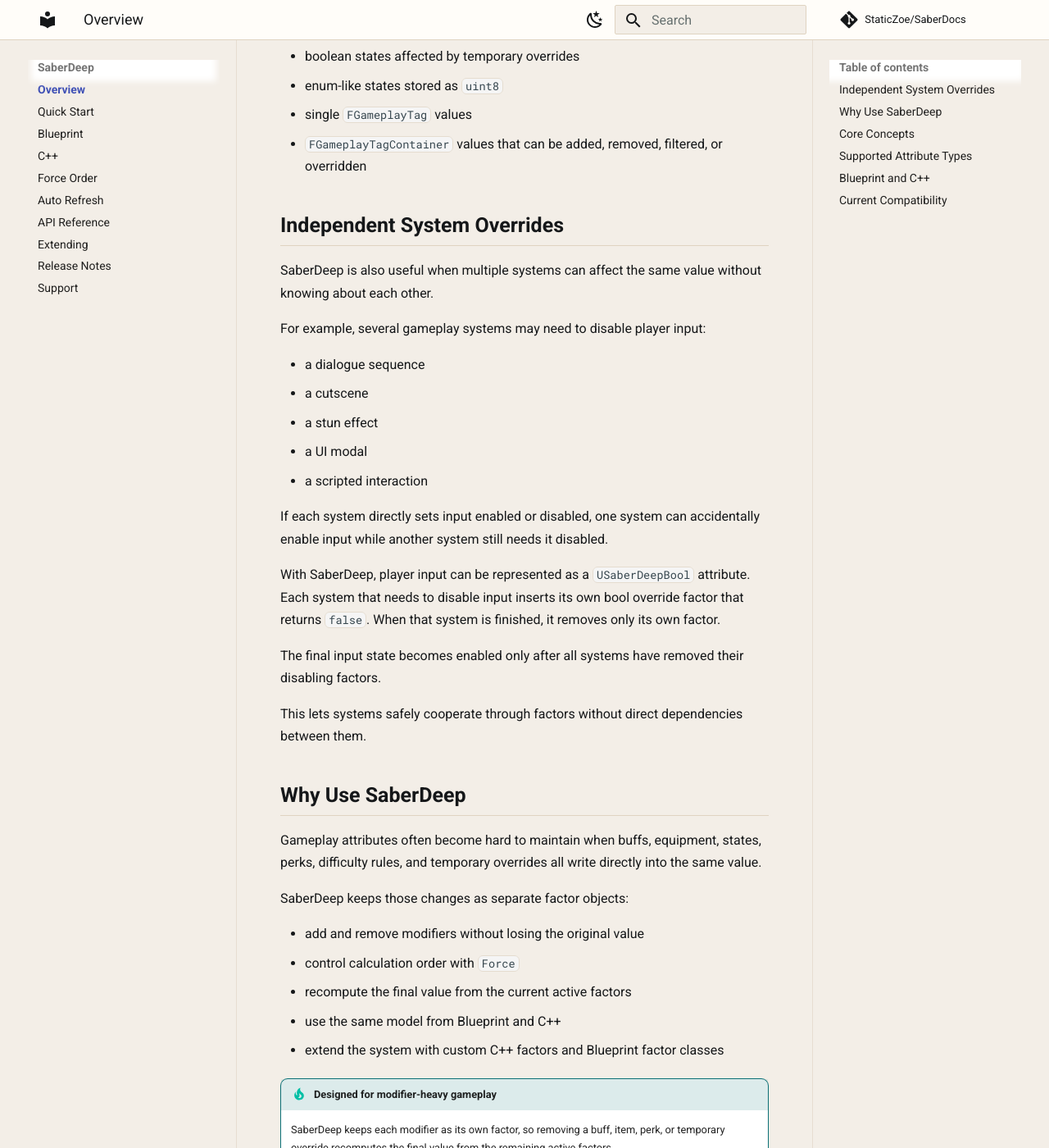
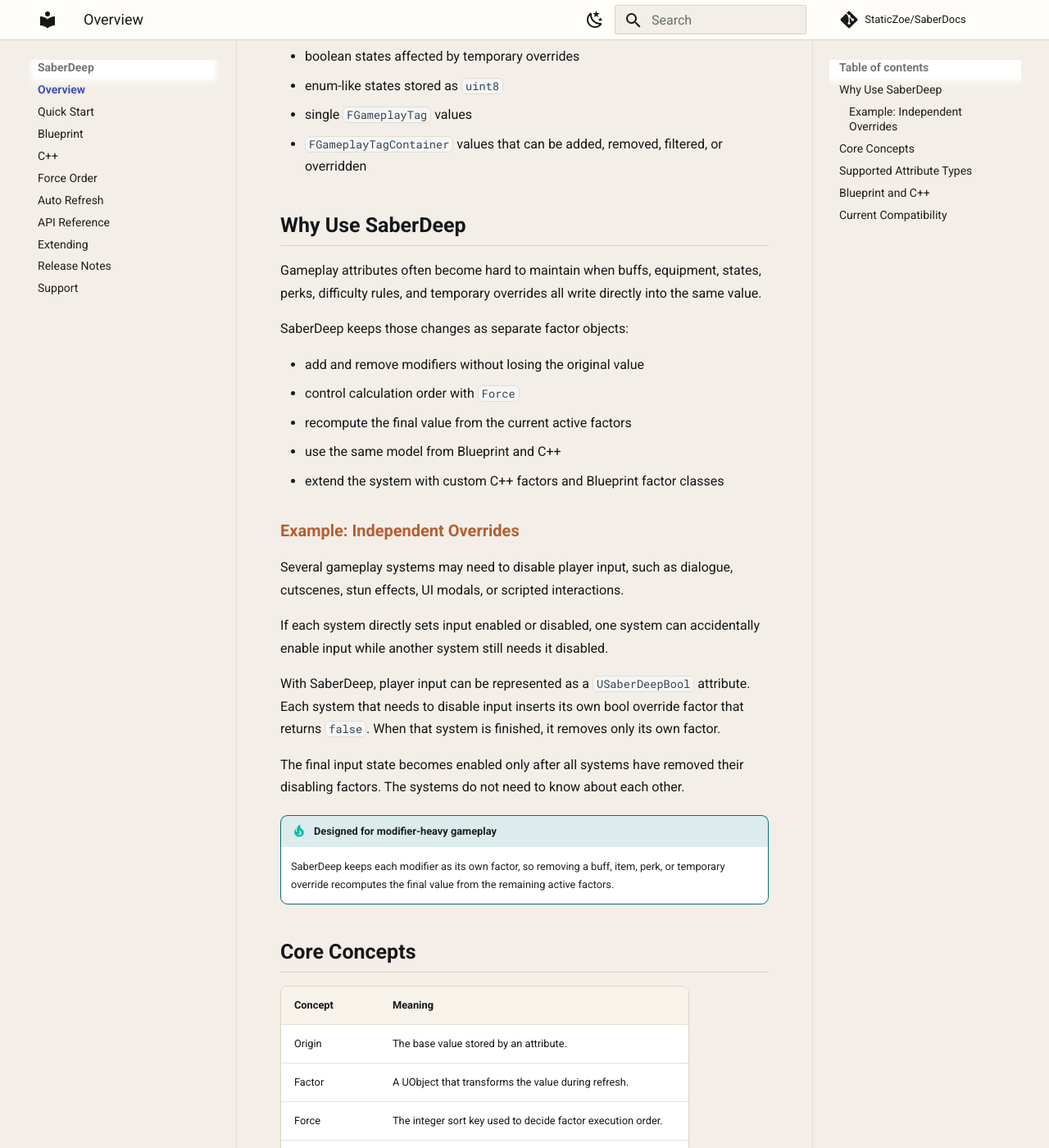
Before and after one commit to StaticZoe/SaberDocs, an MkDocs documentation site: the page built from docs/saberdeep/index.md, in a window 1280 px wide and 1400 px high, scrolled down 590 px. Shown: the whole window at 82% size. Built offline with MkDocs 1.6.1 and Material for MkDocs 9.7.7, drawn with Linux system fonts in a browser that asks for light colours; comment, search, counter and statistics services are not loaded.

Commit message:
Reposition independent override example

```diff
--- a/docs/saberdeep/index.md
+++ b/docs/saberdeep/index.md
@@ -19,26 +19,6 @@ Typical examples include:
 - single `FGameplayTag` values
 - `FGameplayTagContainer` values that can be added, removed, filtered, or overridden
 
-## Independent System Overrides
-
-SaberDeep is also useful when multiple systems can affect the same value without knowing about each other.
-
-For example, several gameplay systems may need to disable player input:
-
-- a dialogue sequence
-- a cutscene
-- a stun effect
-- a UI modal
-- a scripted interaction
-
-If each system directly sets input enabled or disabled, one system can accidentally enable input while another system still needs it disabled.
-
-With SaberDeep, player input can be represented as a `USaberDeepBool` attribute. Each system that needs to disable input inserts its own bool override factor that returns `false`. When that system is finished, it removes only its own factor.
-
-The final input state becomes enabled only after all systems have removed their disabling factors.
-
-This lets systems safely cooperate through factors without direct dependencies between them.
-
 ## Why Use SaberDeep
 
 Gameplay attributes often become hard to maintain when buffs, equipment, states, perks, difficulty rules, and temporary overrides all write directly into the same value.
@@ -50,6 +30,16 @@ SaberDeep keeps those changes as separate factor objects:
 - recompute the final value from the current active factors
 - use the same model from Blueprint and C++
 - extend the system with custom C++ factors and Blueprint factor classes
+
+### Example: Independent Overrides
+
+Several gameplay systems may need to disable player input, such as dialogue, cutscenes, stun effects, UI modals, or scripted interactions.
+
+If each system directly sets input enabled or disabled, one system can accidentally enable input while another system still needs it disabled.
+
+With SaberDeep, player input can be represented as a `USaberDeepBool` attribute. Each system that needs to disable input inserts its own bool override factor that returns `false`. When that system is finished, it removes only its own factor.
+
+The final input state becomes enabled only after all systems have removed their disabling factors. The systems do not need to know about each other.
 
 !!! tip "Designed for modifier-heavy gameplay"
 
```
